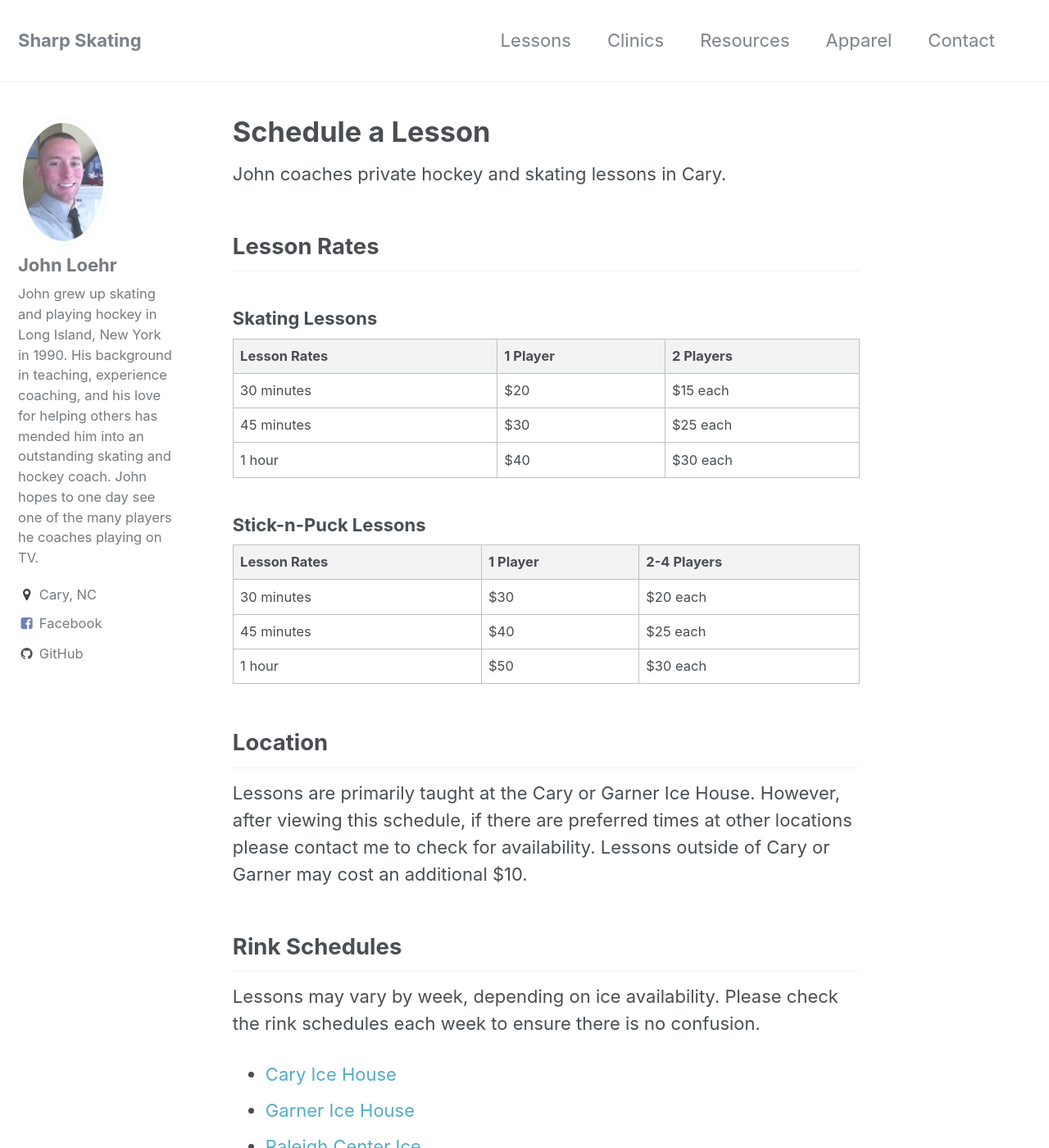
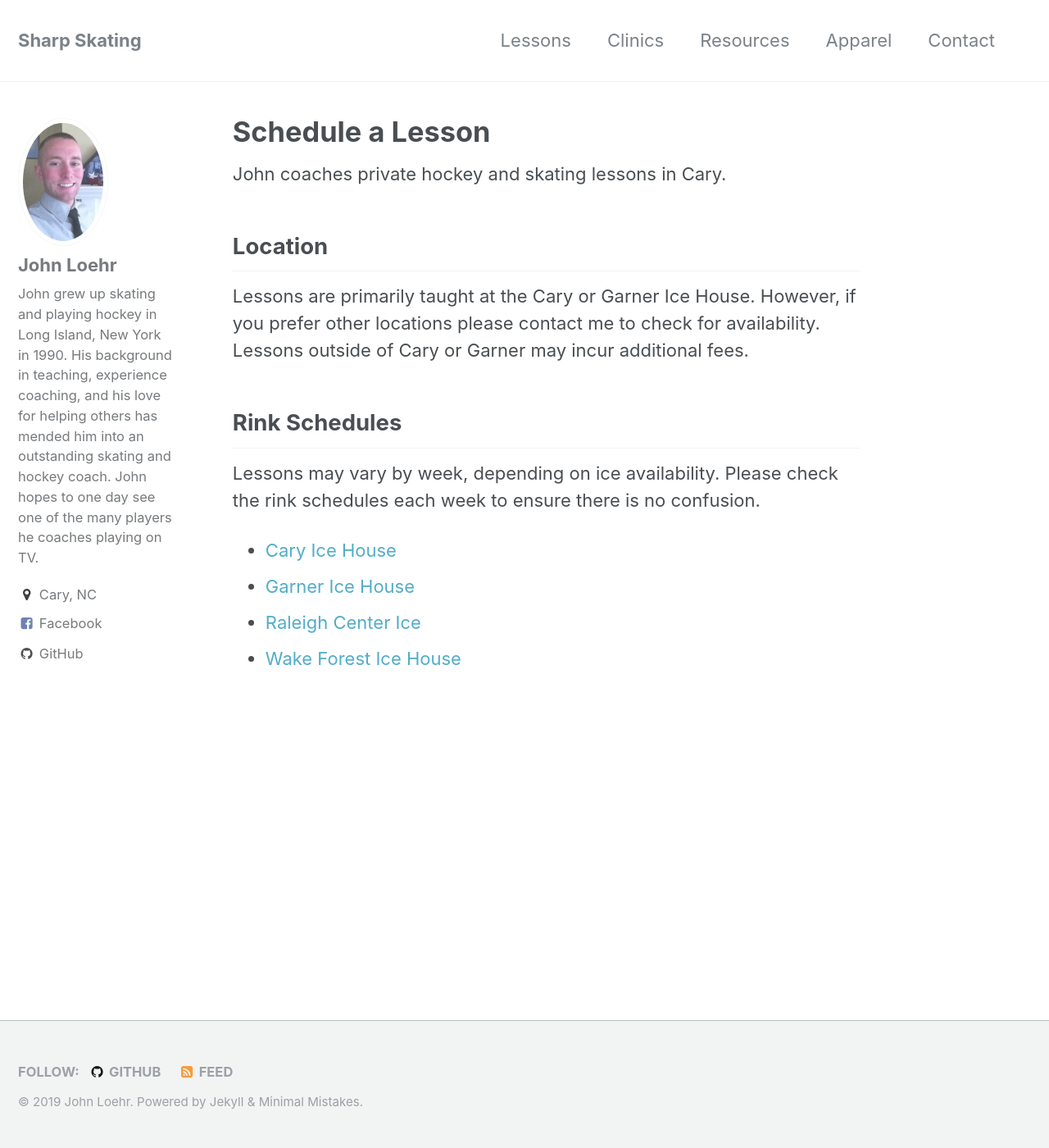
Before and after one commit to beasharpskater/Mytest, a Jekyll site: the page built from lessons/index.md, in a window 1280 px wide and 1400 px high. Shown: the whole window at 82% size. Built offline with Jekyll 4.4.1, drawn with Linux system fonts in a browser that asks for light colours.

Commit message:
remove lesson fees

```diff
--- a/lessons/index.md
+++ b/lessons/index.md
@@ -6,27 +6,9 @@ author_profile: true
 
 John coaches private hockey and skating lessons in Cary.
 
-## Lesson Rates
-
-### Skating Lessons
-
-| Lesson Rates | 1 Player | 2 Players |
-| ----- | -------- | ----- |
-| 30 minutes | $20 | $15 each |
-| 45 minutes | $30 | $25 each |
-| 1 hour | $40 | $30 each |
-
-### Stick-n-Puck Lessons
-
-| Lesson Rates | 1 Player | 2-4 Players |
-| ----- | -------- | ----- |
-| 30 minutes | $30 | $20 each |
-| 45 minutes | $40 | $25 each |
-| 1 hour | $50 | $30 each |
-
 ## Location
 
-Lessons are primarily taught at the Cary or Garner Ice House. However, after viewing this schedule, if there are preferred times at other locations please contact me to check for availability. Lessons outside of Cary or Garner may cost an additional $10.
+Lessons are primarily taught at the Cary or Garner Ice House. However, if you prefer other locations please contact me to check for availability. Lessons outside of Cary or Garner may incur additional fees.
 
 ## Rink Schedules
 
```
